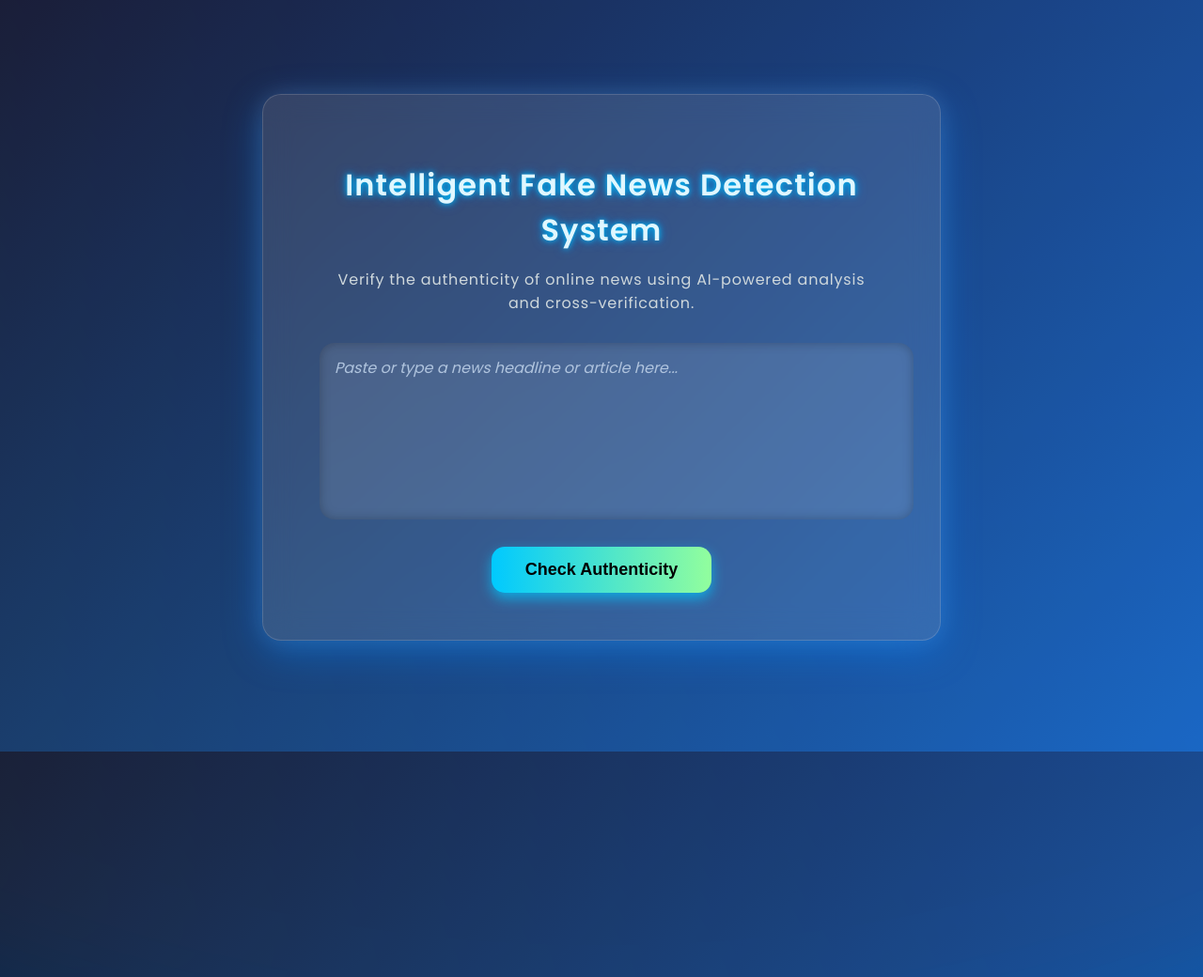
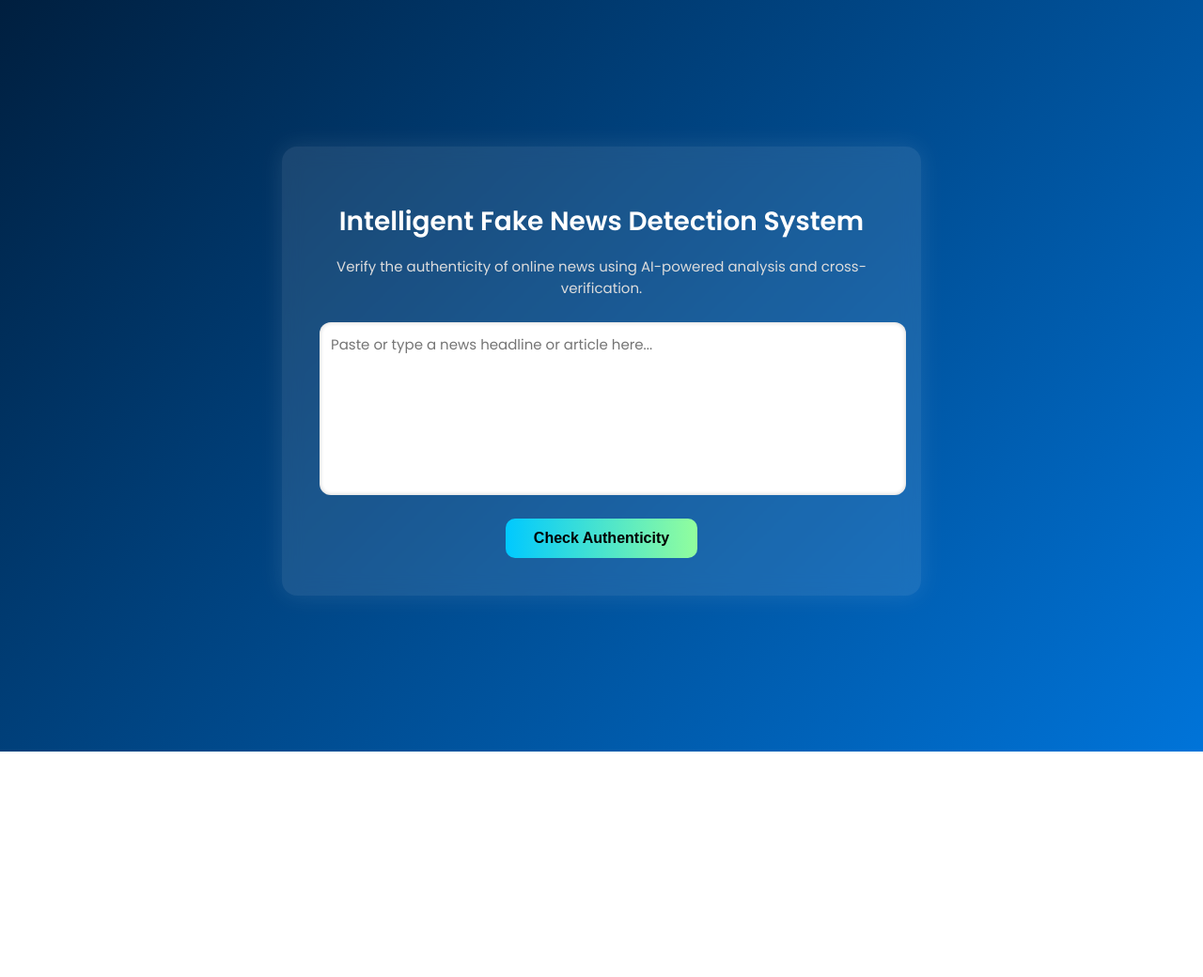
Before and after one commit to jakkulaayushpreetham/fake-news-detection-system, a Flask app: page / in a window 1280 px wide; the page is wider, and only the part inside the window is pictured. Shown: the top 1040 px of that part at 94% size. After the commit the page ends 800 px from the top of that part, so only its background shows below. Run offline with Flask 3, Linux system fonts and the light colour scheme; parts of the project's set-up code (start-up, migrations or seed data) failed here and were passed over.

Commit message:
updated css file

```diff
--- a/static/style.css
+++ b/static/style.css
@@ -9,31 +9,6 @@ body {
   justify-content: center;
   align-items: center;
   margin: 0;
-  overflow: hidden;
-  position: relative;
-}
-
-/* Glowing moving gradient background effect */
-body::before {
-  content: '';
-  position: absolute;
-  top: -50%;
-  left: -50%;
-  width: 200%;
-  height: 200%;
-  background: linear-gradient(60deg, #00f, #0ff, #0f0, #ff0, #f00, #f0f);
-  background-size: 600% 600%;
-  animation: gradientShift 15s ease infinite;
-  opacity: 0.1;
-  z-index: 0;
-  filter: blur(80px);
-  border-radius: 50%;
-}
-
-@keyframes gradientShift {
-  0% { background-position: 0% 50%; }
-  50% { background-position: 100% 50%; }
-  100% { background-position: 0% 50%; }
 }
 
 .wrapper {
@@ -41,147 +16,92 @@ body::before {
   justify-content: center;
   align-items: center;
   flex-grow: 1;
-  z-index: 1;
-  position: relative;
 }
 
 .card {
-  background: rgba(255, 255, 255, 0.12);
-  backdrop-filter: blur(16px);
-  border-radius: 20px;
-  padding: 50px 60px;
+  background: rgba(255, 255, 255, 0.1);
+  backdrop-filter: blur(10px);
+  border-radius: 16px;
+  padding: 40px;
   width: 600px;
-  max-width: 95vw;
   text-align: center;
-  box-shadow: 0 12px 40px rgba(0, 132, 255, 0.4), 0 0 25px rgba(255, 255, 255, 0.12);
-  animation: fadeInUp 1.2s cubic-bezier(0.37, 0, 0.63, 1);
-  border: 1.5px solid rgba(255, 255, 255, 0.15);
-  transition: transform 0.3s ease, box-shadow 0.3s ease;
-}
-
-.card:hover {
-  transform: translateY(-10px) scale(1.03);
-  box-shadow: 0 20px 50px rgba(0, 132, 255, 0.7), 0 0 40px rgba(255, 255, 255, 0.25);
+  box-shadow: 0 0 25px rgba(255, 255, 255, 0.1);
+  animation: fadeIn 1s ease-in-out;
 }
 
 h1 {
-  font-size: 32px;
-  margin-bottom: 12px;
-  color: #e0f7ff;
-  text-shadow: 0 0 6px #00c9ff, 0 0 12px #0074d9;
-  letter-spacing: 1.2px;
+  font-size: 28px;
+  margin-bottom: 10px;
+  color: #fff;
 }
 
 .subtitle {
-  font-size: 16px;
-  color: #cfd8dc;
-  margin-bottom: 30px;
-  font-weight: 400;
-  letter-spacing: 0.8px;
+  font-size: 15px;
+  color: #dcdcdc;
+  margin-bottom: 25px;
 }
 
 textarea {
   width: 100%;
   height: 160px;
-  padding: 14px 16px;
-  border-radius: 16px;
+  padding: 12px;
+  border-radius: 12px;
   border: none;
   outline: none;
   resize: none;
-  font-size: 16px;
+  font-size: 15px;
   font-family: 'Poppins', sans-serif;
-  box-shadow: inset 0 0 12px rgba(0, 0, 0, 0.25);
-  background: rgba(255, 255, 255, 0.1);
-  color: #eef6fc;
-  transition: background 0.3s ease;
-}
-
-textarea::placeholder {
-  color: #b0c4de;
-  font-style: italic;
-}
-
-textarea:focus {
-  background: rgba(255, 255, 255, 0.18);
-  box-shadow: inset 0 0 18px #00c9ff;
-  color: #ffffff;
+  box-shadow: inset 0 0 5px rgba(0,0,0,0.2);
 }
 
 button {
-  margin-top: 22px;
+  margin-top: 18px;
   background: linear-gradient(90deg, #00C9FF, #92FE9D);
   border: none;
-  padding: 14px 36px;
-  border-radius: 14px;
+  padding: 12px 30px;
+  border-radius: 10px;
   color: #000;
-  font-weight: 700;
-  font-size: 18px;
+  font-weight: 600;
+  font-size: 16px;
   cursor: pointer;
-  transition: transform 0.35s ease, box-shadow 0.35s ease;
-  box-shadow: 0 6px 14px rgba(0, 201, 255, 0.7);
+  transition: 0.3s ease;
 }
 
 button:hover {
-  transform: translateY(-4px) scale(1.05);
-  box-shadow: 0 10px 30px rgba(0, 201, 255, 0.9);
+  transform: translateY(-2px);
+  box-shadow: 0 4px 15px rgba(0, 201, 255, 0.4);
 }
 
 .result-card {
-  margin-top: 30px;
-  border-radius: 16px;
-  padding: 24px 32px;
+  margin-top: 25px;
+  border-radius: 12px;
+  padding: 20px;
   text-align: center;
   color: #fff;
-  font-weight: 600;
-  font-size: 18px;
-  letter-spacing: 0.8px;
-  backdrop-filter: saturate(150%) blur(12px);
-  transition: transform 0.3s ease, box-shadow 0.3s ease;
-  max-width: 600px;
-  margin-left: auto;
-  margin-right: auto;
 }
 
 .result-card h2 {
-  margin-bottom: 12px;
-  font-size: 22px;
-  text-shadow: 0 0 8px rgba(255, 255, 255, 0.55);
+  margin-bottom: 8px;
 }
 
 .result-card.real {
-  background: rgba(0, 255, 127, 0.25);
-  border: 2.5px solid #00FF88;
-  box-shadow: 0 0 18px #00FF88;
+  background: rgba(0, 255, 127, 0.2);
+  border: 2px solid #00FF88;
 }
 
 .result-card.fake {
-  background: rgba(255, 69, 0, 0.25);
-  border: 2.5px solid #FF6347;
-  box-shadow: 0 0 18px #FF6347;
-}
-
-.result-card.real:hover,
-.result-card.fake:hover {
-  transform: scale(1.05);
-  box-shadow: 0 0 40px 4px;
+  background: rgba(255, 69, 0, 0.2);
+  border: 2px solid #FF6347;
 }
 
 footer {
   text-align: center;
-  color: #aeb6c1;
+  color: #dcdcdc;
   font-size: 14px;
-  margin-bottom: 18px;
-  letter-spacing: 1px;
-  font-style: italic;
+  margin-bottom: 10px;
 }
 
-@keyframes fadeInUp {
-  0% {
-    opacity: 0;
-    transform: translateY(20px);
-  }
-  100% {
-    opacity: 1;
-    transform: translateY(0);
-  }
+@keyframes fadeIn {
+  from { opacity: 0; transform: translateY(10px); }
+  to { opacity: 1; transform: translateY(0); }
 }
```
Also changed, not shown: templates/index.html (line endings or trailing spaces).
